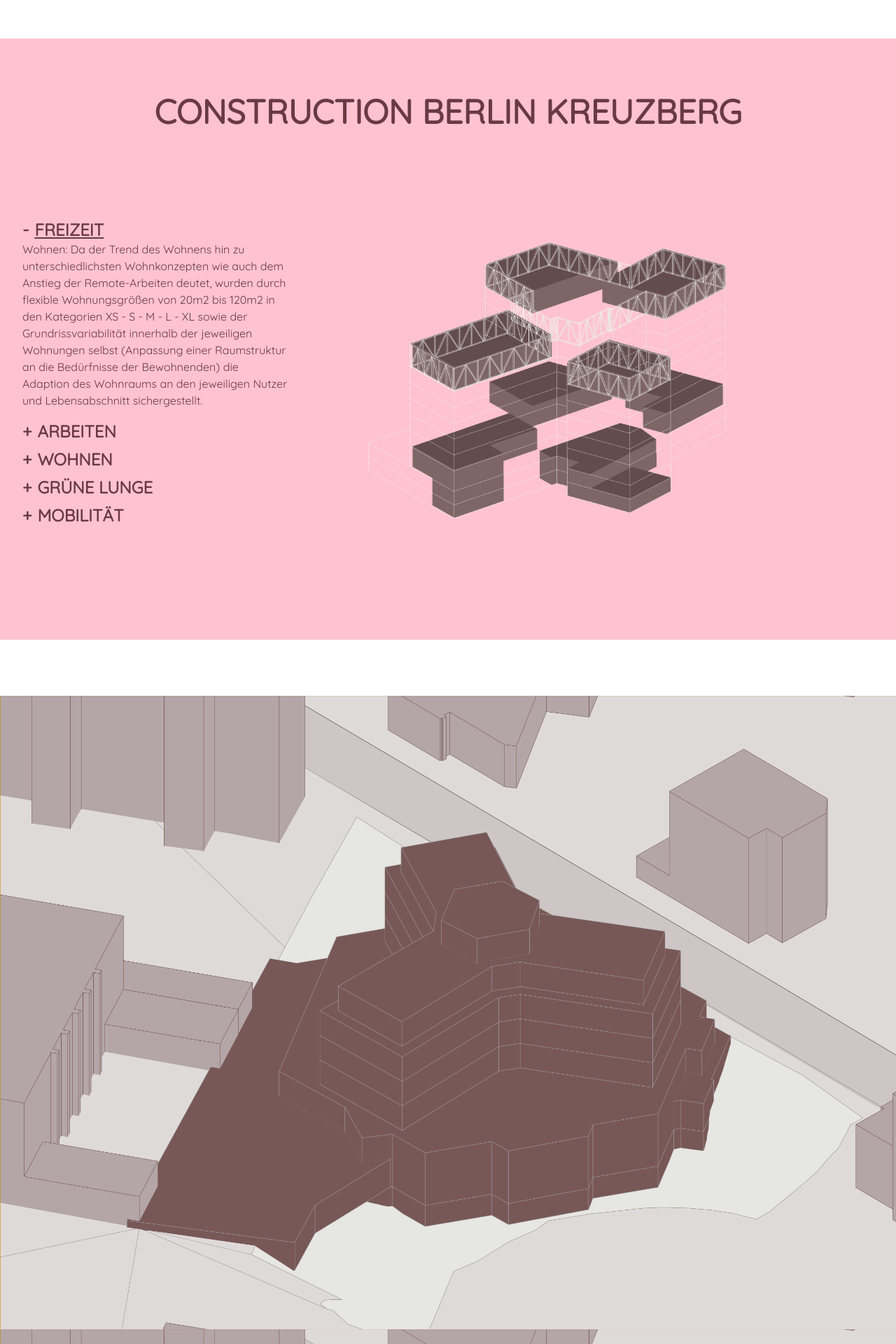
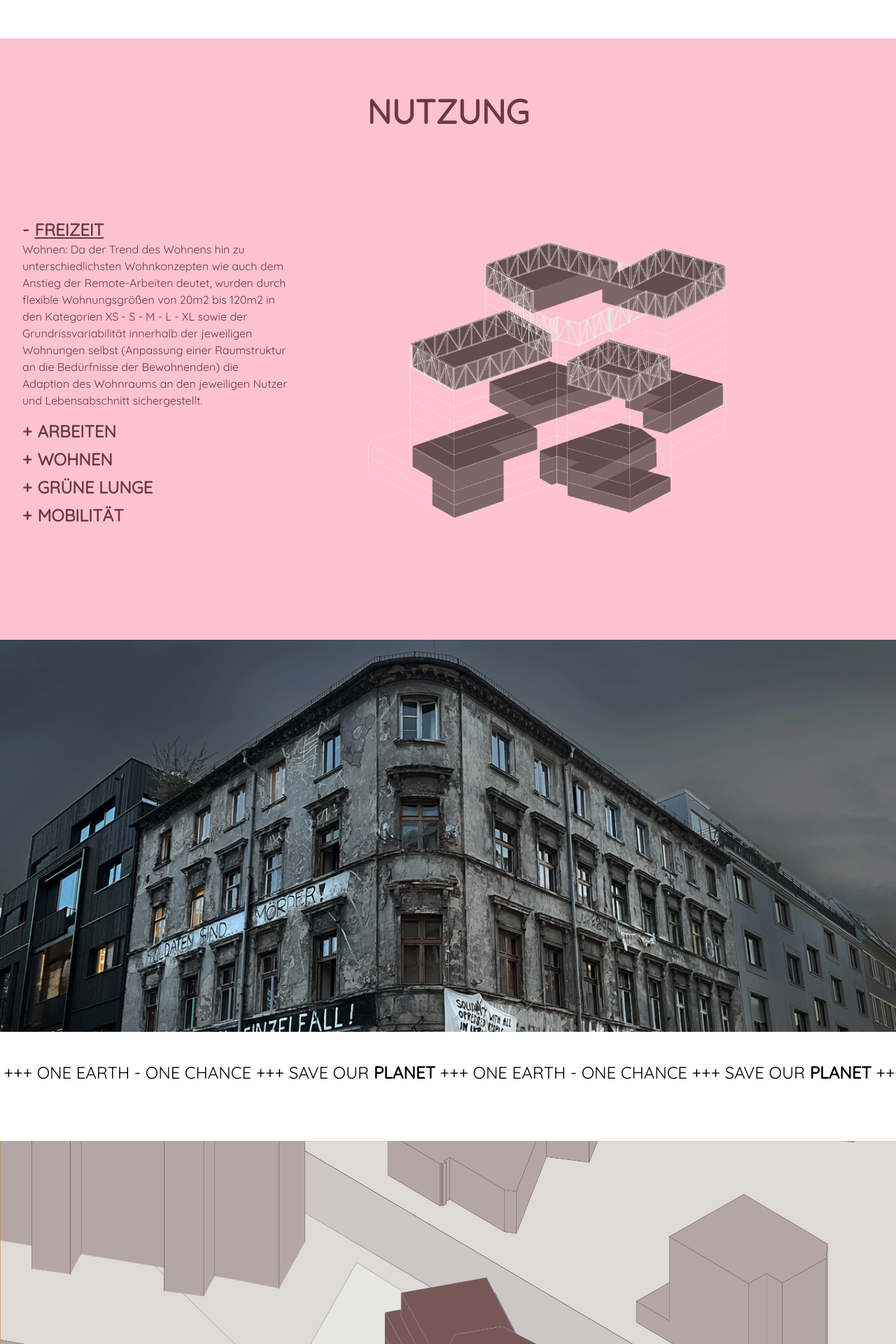
Before and after one commit to pweimann/new-construction-project, a Nuxt app: page / in a window 1280 px wide. Shown: the part 1720-3640 px from the top of the page at 70% size. Built offline with nearby package versions, Linux system fonts and the light colour scheme; what tw-elements would draw is missing.

Commit message:
implement a color invert property for tabSection component

```diff
--- a/components/MarqueeLabel.vue
+++ b/components/MarqueeLabel.vue
@@ -1,5 +1,5 @@
 <template>
-  <div class='marquee-wrapper container mx-auto'>
+  <div class='marquee-wrapper container mx-auto' v-bind="$attrs">
     <span v-html='labelHtml'></span>
     <span v-html='labelHtml'></span>
     <span v-html='labelHtml'></span>
--- a/components/TabSection.vue
+++ b/components/TabSection.vue
@@ -1,22 +1,26 @@
 <template>
-  <section class='bg-light-rosa py-20'>
+  <section class='py-20' :class='invert ? "bg-dark-rosa" : "bg-light-rosa"'>
     <FadeInTransition>
       <div class='container mx-auto px-4 text-center mb-12'>
-        <h2 class='text-dark-rosa text-2xl md:text-5xl font-bold uppercase leading-tight mb-4'>construction berlin
-          kreuzberg</h2>
+        <h2 v-if='title' class='text-2xl md:text-5xl font-bold uppercase leading-tight mb-4'
+            :class='invert ? "text-white" : "text-dark-rosa"'>{{title}}</h2>
       </div>
       <div class='tabs-wrapper full-width' :class='reverse ? "reverse" : ""'>
         <div class='tabs-nav full-width md:w-1/3'>
           <ul>
             <li v-for='navItem in tabsNavList' @click='clickTabNavItem(navItem)'
-                class='tabs-nav-item text-dark-rosa my-2'
-                :class='isActiveItem(navItem) ? "tab-nav-item--active" : "", reverse ? "mr-8 ml-4": "ml-8 mr-4"'>
+                class='tabs-nav-item my-2'
+                :class='invert ? "text-white" : "text-dark-rosa",
+                  isActiveItem(navItem) ? "tab-nav-item--active" : "",
+                  reverse ? "mr-8 ml-4": "ml-8 mr-4"'>
               <div class='text-2xl font-bold flex align-middle'>
                 <span v-show='isActiveItem(navItem)' class='inline-block mr-2'>-</span>
                 <span v-show='!isActiveItem(navItem)' class='inline-block mr-2'>+</span>
                 <div class='tabs-nav-item-title inline-block'>{{ navItem.title }}</div>
               </div>
-              <p class='text-dark-rosa text-1xl leading-normal mb-4' v-show='isActiveItem(navItem)'>
+              <p class='text-1xl leading-normal mb-4'
+                 v-show='isActiveItem(navItem)'
+                 :class='invert ? "text-white" : "text-dark-rosa"'>
                 {{ navItem.description }}</p>
             </li>
           </ul>
@@ -35,7 +39,9 @@ import { TabNavItem } from '~/types/tab-nav-item'
 
 const props = defineProps<{
   tabsNavList: TabNavItem[]
+  title?: string
   reverse?: boolean
+  invert?: boolean
 }>()
 const activeNavItem: Ref<TabNavItem | null> = ref(props.tabsNavList[0])
 
--- a/pages/index.vue
+++ b/pages/index.vue
@@ -5,12 +5,12 @@
     </div>
   </section>
   <ImageCollage></ImageCollage>
-  <TabSection :tabs-nav-list='tabsNavList'/>
+  <TabSection :tabs-nav-list='tabsNavList' title='Nutzung'/>
+  <BackgroundImageSection />
+  <MarqueeLabel class='mt-10'/>
   <ImageCarousel/>
-  <BackgroundImageSection />
-  <MarqueeLabel/>
   <ImageSlider/>
-  <TabSection :tabs-nav-list='saveOurPlanetList' reverse/>
+  <TabSection :tabs-nav-list='saveOurPlanetList' title='Materialkreislauf' reverse invert/>
 </template>
 <script lang='ts' setup>
 import MarqueeLabel from '~/components/MarqueeLabel.vue'
```
